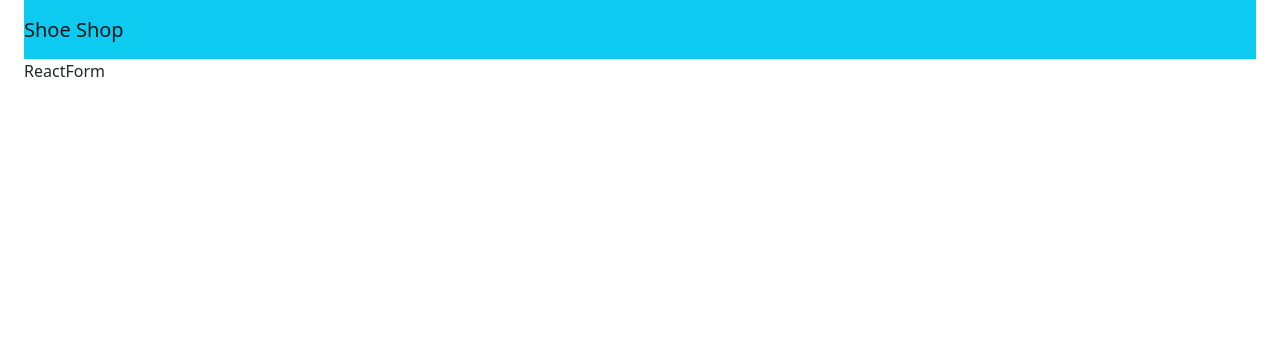
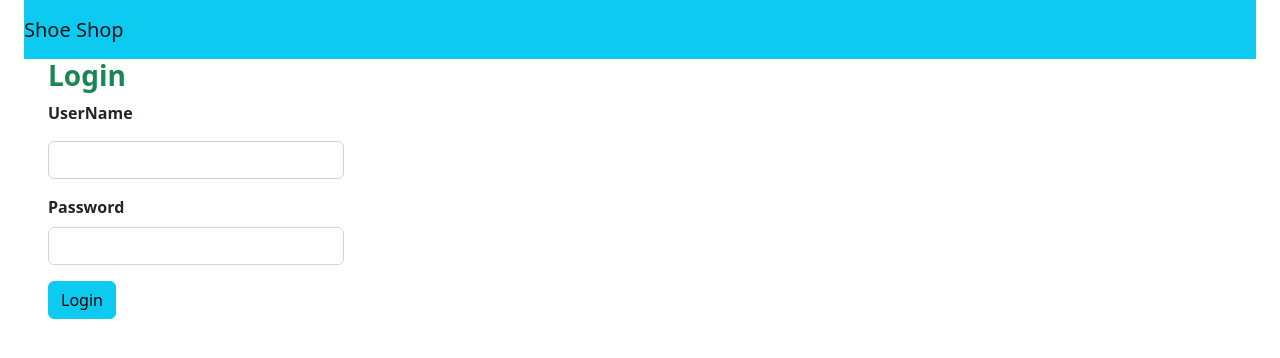
Before and after one commit to strangerdeveloper2810/ShoppingCart, a React (Create React App) app: page /reactform in a window 1280 px wide. Shown: the top 358 px of the page. Built offline with nearby package versions, Linux system fonts and the light colour scheme.

Commit message:
switch page using useNavigate or history

```diff
--- a/package.json
+++ b/package.json
@@ -13,6 +13,7 @@
     "@testing-library/react": "^13.4.0",
     "@testing-library/user-event": "^13.5.0",
     "axios": "^1.1.2",
+    "history": "^5.3.0",
     "react": "^18.2.0",
     "react-dom": "^18.2.0",
     "react-redux": "^8.0.4",
--- a/src/App.js
+++ b/src/App.js
@@ -1,7 +1,14 @@
 import { Container } from "@mui/material";
 import Home from "./Components/ShoppingCart/Home";
 
-import { BrowserRouter, Navigate, Route, Routes } from "react-router-dom";
+import {
+  BrowserRouter,
+  Navigate,
+  Route,
+  Routes,
+  unstable_HistoryRouter as HistoryRouter,
+} from "react-router-dom";
+import { createBrowserHistory } from "history";
 import HomeTemplate from "./Templates/HomeTemplate";
 import HomePage from "./Pages/Home/HomePage";
 import ReactForm from "./Pages/ReactForm/ReactForm";
@@ -9,9 +16,11 @@ import Shop from "./Pages/Shop/Shop";
 import AdminTemplate from "./Templates/AdminTemplate";
 import Users from "./Pages/Admin/Users/Users";
 import Products from "./Pages/Admin/Products/Products";
+
+export const history = createBrowserHistory({ window });
 function App() {
   return (
-    <BrowserRouter>
+    <HistoryRouter history={history}>
       <Container maxWidth="xl">
         <Routes>
           {/* Learn React-Router-Dom New Version */}
@@ -24,13 +33,13 @@ function App() {
             <Route path="*" element={<Navigate to={"home"} />} />
           </Route>
 
-          <Route path="admin" element={<AdminTemplate/>}>
-          <Route path="user" element={<Users/>}/>
-          <Route path="product" element={<Products/>}/>
+          <Route path="admin" element={<AdminTemplate />}>
+            <Route path="user" element={<Users />} />
+            <Route path="product" element={<Products />} />
           </Route>
         </Routes>
       </Container>
-    </BrowserRouter>
+    </HistoryRouter>
   );
 }
 
--- a/src/Pages/ReactForm/ReactForm.jsx
+++ b/src/Pages/ReactForm/ReactForm.jsx
@@ -1,7 +1,92 @@
-import React from 'react'
+import React, { useRef } from "react";
+import { Container } from "@mui/material";
+// import {history} from "../../App";
+import {useNavigate} from "react-router-dom"
+export default function ReactForm(props) {
+  const navigate = useNavigate();
+  const userLoginRef = useRef({
+    userName: "",
+    password: "",
+  });
 
-export default function ReactForm(props) {
+  const handleChangeInput = (event) => {
+    const { id, value } = event.target;
+    userLoginRef.current[id] = value;
+  };
+
+  const handleSubmit = async (event) => {
+    event.preventDefault();
+    let login = new Promise((resolve, reject) => {
+      const flag = true;
+      if (flag) {
+        setTimeout(() => {
+          console.log("Đăng Nhập API");
+          resolve("Đăng nhập thành công!");
+        }, 2000);
+      } else {
+        console.log("Lỗi rồi ông cháu êiii");
+        reject("Không đăng nhập được, mời thử lại");
+      }
+    });
+
+    let result = await login;
+    console.log(result);
+    navigate("home", {replace: false});
+    // có replace: là không lưu lại lịch sử khi back trang
+    // không replace: là lưu lại lịch sử khi back trang
+
+
+
+
+
+    // history.push("/");
+
+    // let result = await login;
+    // result
+    //   .then((res) => {
+    //     console.log("Đăng nhập thành công!", res);
+    //     history.push("/");
+    //   })
+    //   .catch((error) => {
+    //     console.log("Lỗi rồi ông cháu, ông cháu đăng nhập lại đê!", error);
+    //   });
+
+    console.log(userLoginRef.current);
+  };
   return (
-    <div>ReactForm</div>
-  )
+    <Container maxWidth="xl">
+      <h3 className="text-success fw-bold fs-3 mb-2">Login</h3>
+      <form className="form-group" onSubmit={handleSubmit}>
+        <div className="form-group">
+          <label htmlFor="User Name" className="fw-bold mb-3">
+            UserName
+          </label>
+          <input
+            type="text"
+            className="form-control w-25"
+            id="userName"
+            onChange={handleChangeInput}
+          />
+        </div>
+
+        <div className="form-group mt-3">
+          <label htmlFor="password" className="fw-bold mb-2">
+            Password
+          </label>
+          <input
+            type="password"
+            className="form-control w-25"
+            id="password"
+            onChange={handleChangeInput}
+          />
+        </div>
+
+        <div className="form-group mt-3">
+          <button className="btn btn-info" type="submit">
+            Login
+          </button>
+        </div>
+      </form>
+    </Container>
+  );
 }
```
Also changed, not shown: 1 other file (tests, documents, lock files or other folders).
